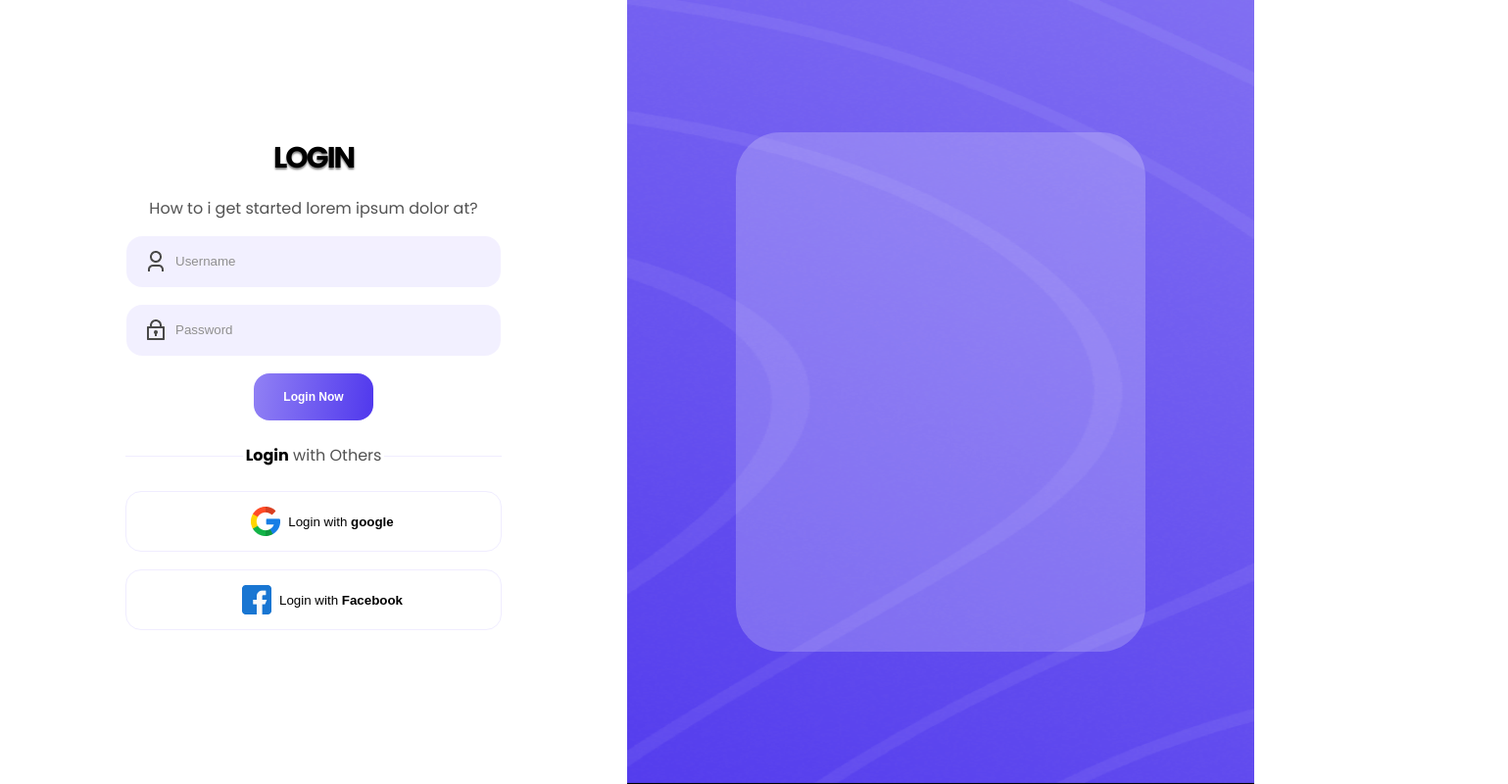
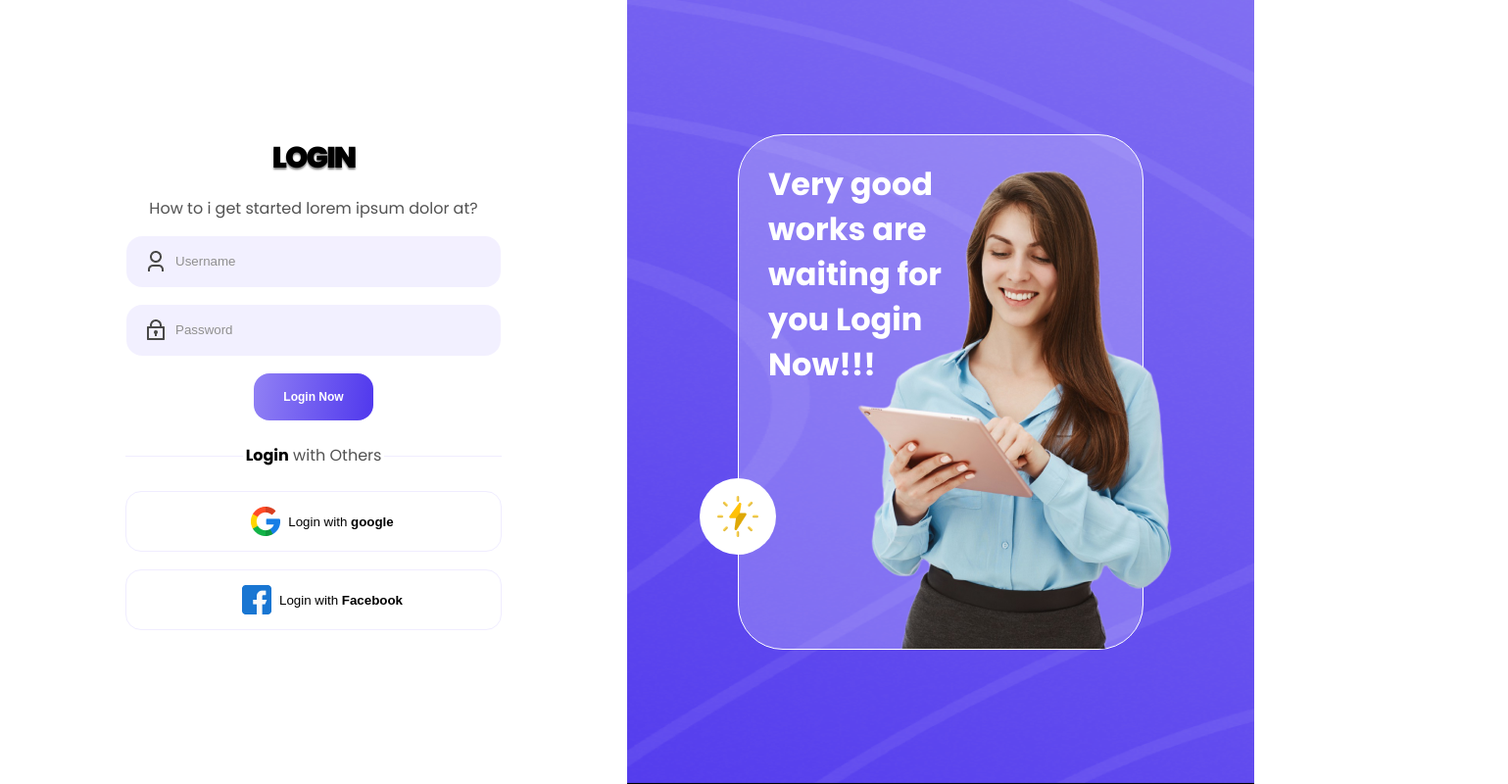
Before and after one commit to Ranem97/Job_Application, a plain HTML site: page index.html in a window 1280 px wide. Shown: the whole page at 98% size, 1539 px wide, since content can reach past the window. Drawn offline with Linux system fonts and the light colour scheme.

Commit message:
added finishing touches

```diff
--- a/index.html
+++ b/index.html
@@ -49,6 +49,15 @@
       </div>
       <div class="col2">
         <div class="main-area">
+          <div class="woman">
+            <img src="./women with tab 1.png" />
+          </div>
+            <div class="text">
+              <h2>Very good works are waiting for you Login Now!!!</h2>
+            </div>
+            <div class="icon">
+              <img src="./thunderbolt 1.png" />
+            </div>
 
         </div>
       </div>
--- a/style.css
+++ b/style.css
@@ -24,7 +24,7 @@ body {
 }
 .col1 h1 {
   font-size: 30px;
-  font-weight: bold;
+  font-weight: 900;
   font-style: normal;
   color: #000000;
   text-shadow: 0px 2px 2px gray;
@@ -123,10 +123,37 @@ strong {
 
 .col2 .main-area {
   margin: 0 auto;
-  background-color: #ffffff;
-  opacity: 21%;
+  background-color: rgb(255, 255, 255, 21%);
+  /*opacity: 21%;*/
   width: 412px;
   height: 524px;
-  border: 3px solid #ffffff;
+  border: 1px solid rgb(255, 255, 255, 100%);
   border-radius: 46px;
+  display: grid;
 }
+.col2 .main-area > * {
+  grid-area: 1 / 1;
+}
+.col2 .main-area .woman {
+  position: relative;
+  left: -270px;
+}
+.col2 .main-area .text {
+  width: 184px;
+  padding-left: 30px;
+}
+.col2 .main-area .text h2 {
+  font-size: 32px;
+  color: #ffffff;
+  font-weight: bold;
+  line-height: 46px;
+  text-wrap: wrap;
+}
+.col2 .main-area .icon img {
+  background-color: #ffffff;
+  border-radius: 50%;
+  padding: 18px;
+  position: relative;
+  top: 350px;
+  left: -40px;
+}
```
